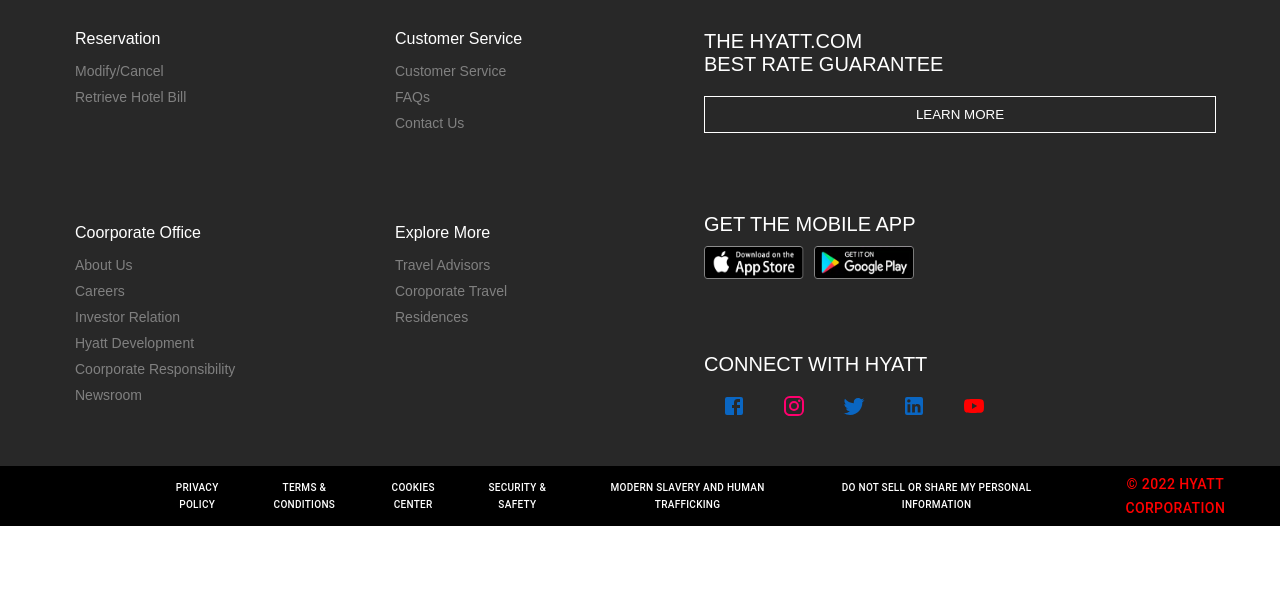
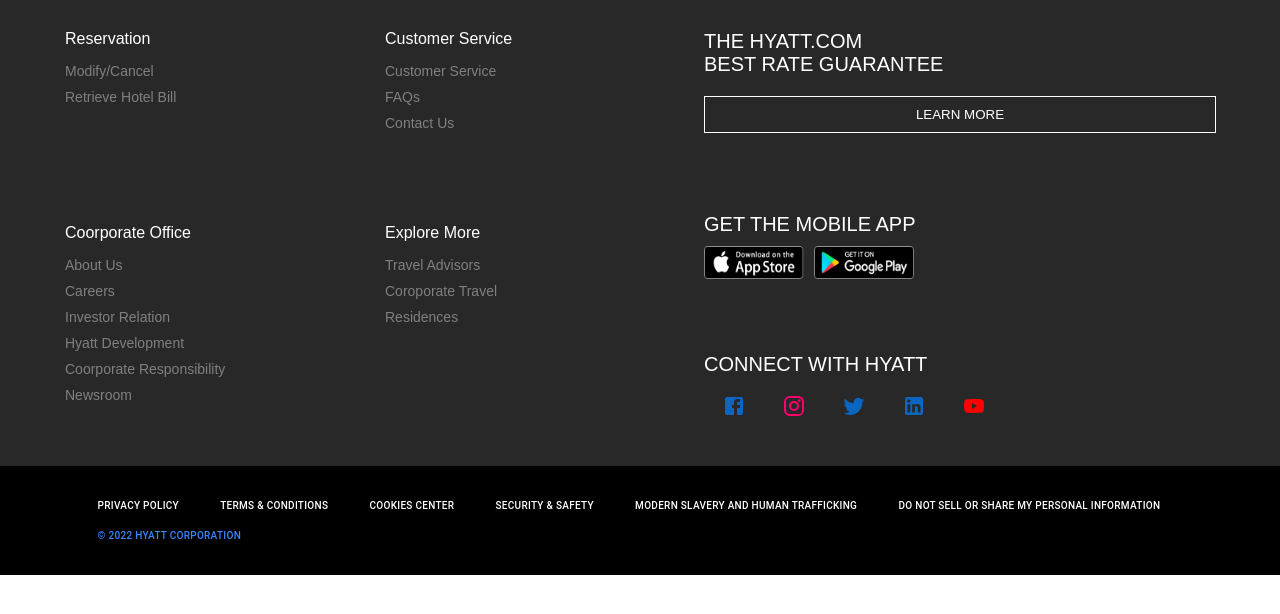
Before and after one commit to Animesh-Kumar-6515/mckv_hackathon, a React (Create React App) app: page / in a window 1280 px wide. Shown: the top 614 px of the page. Built offline with nearby package versions, Linux system fonts and the light colour scheme.

Commit message:
Footer bottom resposniveness

```diff
--- a/src/Components/Footer/FooterBottom/FooterBottom.jsx
+++ b/src/Components/Footer/FooterBottom/FooterBottom.jsx
@@ -4,21 +4,31 @@
 import { styled } from '@mui/material/styles';
 
 
-const Buttoncss = styled(Button)`
-color: white;
-font-size: 10px;
-`
-const Xyz = styled(Button)`
-color:red;
-`
+const Buttoncss = styled(Button)({
+  color: "white",
+  fontSize: "10px",
+  textAlign:"left",
+  paddingRight:"30px",
+  '&:hover':{
+    textDecoration:"underline"
+  }
+})
+
+const Xyz = styled(Button)({
+  color:"#3a86ff",
+  fontSize:"10px",
+})
 const Footer = () => {
 
   return (
     <Box sx={{
         display:"flex",
-        paddingLeft:"150px",
+        flexWrap:"wrap",
+        textAlign:"center",
+        justifyContent:"space-between",
+        padding:"25px 7%",
         background:"black",
-        height:"60px"
+        // height:"60px"
     }}>
 
         <Buttoncss >Privacy Policy</Buttoncss>
--- a/src/Components/Footer/FooterTop/FooterLeft.jsx
+++ b/src/Components/Footer/FooterTop/FooterLeft.jsx
@@ -3,7 +3,7 @@
 import React from 'react'
 
 const Container = styled('Box') (() => ({
-    width:'230px',
+    width:'250px',
     display:'flex',
     flexFlow:'column',
     justifyContent:'flex-start',
```
